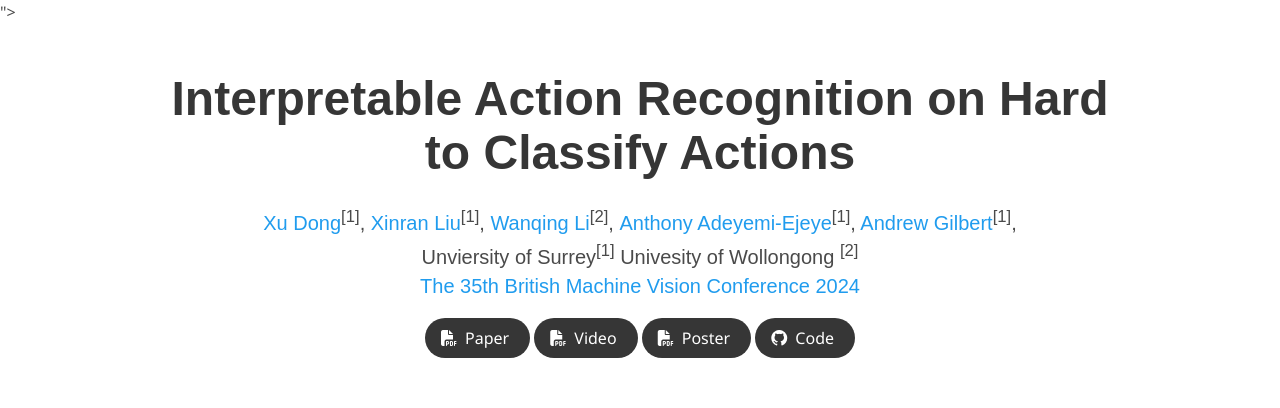
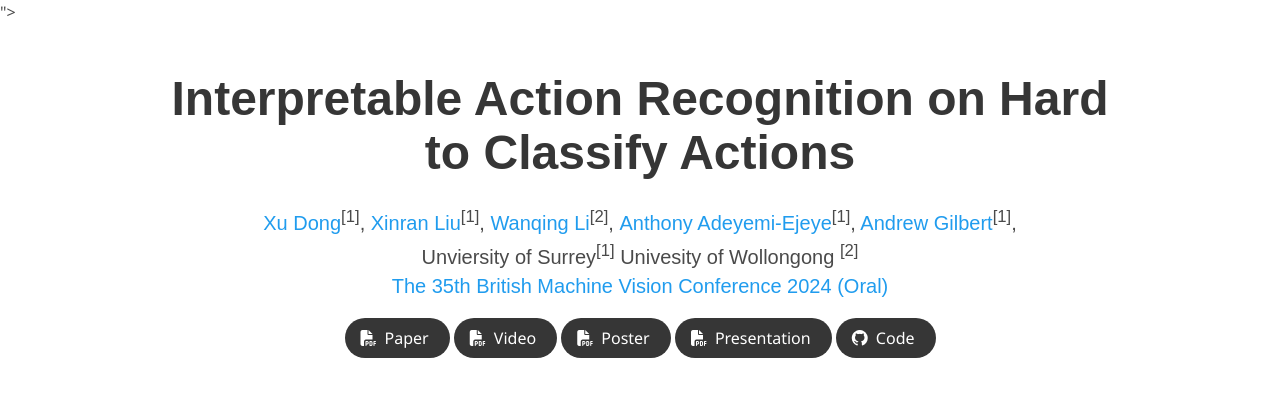
Before and after one commit to andrewjohngilbert/InterpretAQA, a plain HTML site: page index.html in a window 1280 px wide. Shown: the top 408 px of the page. Drawn offline with nearby package versions, Linux system fonts and the light colour scheme; some icons are missing; a web font is replaced by a local one.

Commit message:
Update index.html

```diff
--- a/index.html
+++ b/index.html
@@ -80,7 +80,7 @@
                   </div>
 
                   <div class="is-size-5 publication-authors">
-                    <span class="author-block">Unviersity of Surrey<sup>[1]</sup> Univesity of Wollongong <sup>[2]</sup><br> <a href="https://bmvc2024.org/" target="_blank">The 35th British Machine Vision Conference 2024</a>
+                    <span class="author-block">Unviersity of Surrey<sup>[1]</sup> Univesity of Wollongong <sup>[2]</sup><br> <a href="https://bmvc2024.org/" target="_blank">The 35th British Machine Vision Conference 2024 (Oral)</a>
                   </div>
 
                   <div class="column has-text-centered">
@@ -119,6 +119,17 @@
                     </a>
                   </span>
 
+                    <!-- Presentation PDF link -->
+
+                    <span class="link-block">
+                      <a href="assets/IntrpretAQAPOwerpoint.pdf" target="_blank"
+                      class="external-link button is-normal is-rounded is-dark">
+                      <span class="icon">
+                        <i class="fas fa-file-pdf"></i>
+                      </span>
+                      <span>Presentation</span>
+                    </a>
+                  </span>
 
                   <!-- Github link -->
                   <span class="link-block">
```
